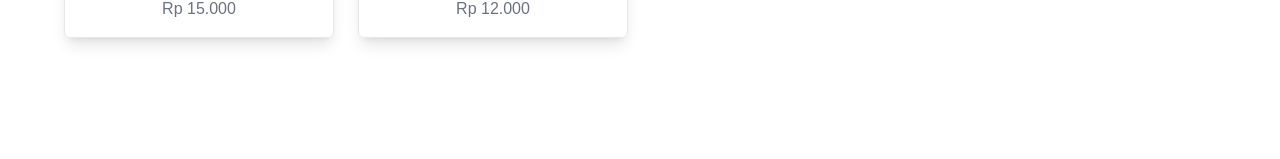
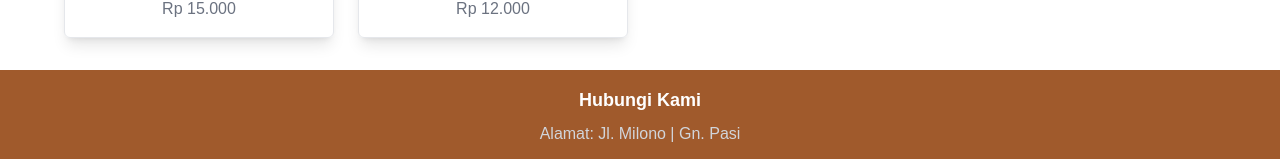
Before and after one commit to Dinajuliarti/prokul_cafeBestari, a Next.js app: page / in a window 1280 px wide. Shown: the part 1047-1206 px from the top of the page. Before the commit the page ends 1117 px from the top, so only its background shows below. Built offline with nearby package versions, Linux system fonts and the light colour scheme.

Commit message:
Dinajuliarti: membuat bagian footer

```diff
--- a/app/page.tsx
+++ b/app/page.tsx
@@ -293,6 +293,14 @@ export default function Home() {
           )}
         </div>
       </section>
+
+      {/* Footer */}
+      <footer className="bg-[#a05a2c] text-white p-4 flex flex-col justify-center items-center text-center">
+        <h4 className="text-lg font-semibold">Hubungi Kami</h4>
+        <p className="text-gray-300 mt-2">Alamat: Jl. Milono | Gn. Pasi</p>
+      </footer>
+
+
     </div>
   );
 }
```
